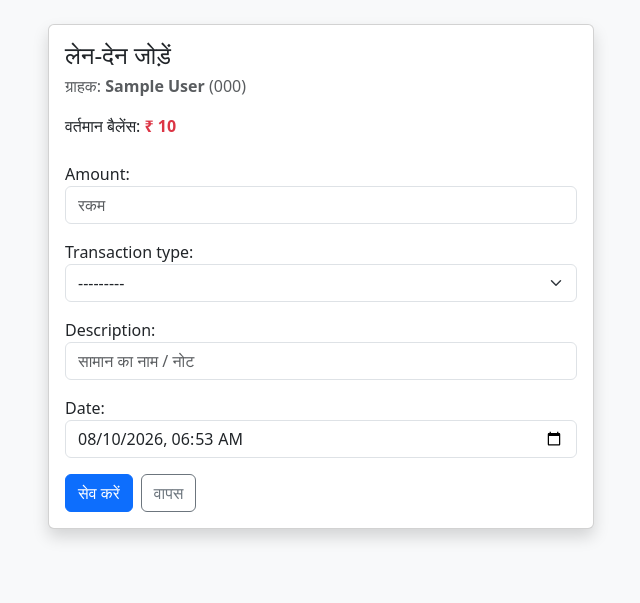
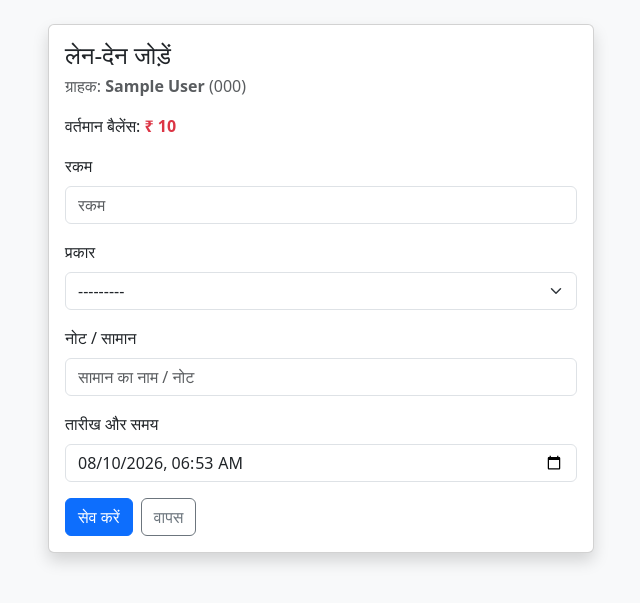
Before and after one commit to kbulbul026-coder/ledger-project, a Django app: page /entry/1/ in a window 1280 px wide. Shown: the part 56-659 px from the top of the page, without its empty margins (319-959 px from the left). Run offline with Django 5.2, Linux system fonts and the light colour scheme; a user stored in the database is signed in; tables that the repository leaves empty hold one stand-in row (values such as "Sample post").

Commit message:
Update add_transaction.html

```diff
--- a/ledger/templates/ledger/add_transaction.html
+++ b/ledger/templates/ledger/add_transaction.html
@@ -7,7 +7,7 @@
                 <div class="card-body">
                     <h4 class="mb-1">लेन-देन जोड़ें</h4>
                     <p class="text-muted">ग्राहक: <strong>{{ customer.name }}</strong> ({{ customer.phone }})</p>
-                    <p class="mb-4">
+                    <p class="mb-3">
                         वर्तमान बैलेंस:
                         <span class="{% if customer.balance > 0 %}text-danger{% else %}text-success{% endif %} fw-bold">
                             ₹ {{ customer.balance }}
@@ -16,7 +16,27 @@
 
                     <form method="post">
                         {% csrf_token %}
-                        {{ form.as_p }}
+
+                        <div class="mb-3">
+                            <label class="form-label">रकम</label>
+                            {{ form.amount }}
+                        </div>
+
+                        <div class="mb-3">
+                            <label class="form-label">प्रकार</label>
+                            {{ form.transaction_type }}
+                        </div>
+
+                        <div class="mb-3">
+                            <label class="form-label">नोट / सामान</label>
+                            {{ form.description }}
+                        </div>
+
+                        <div class="mb-3">
+                            <label class="form-label">तारीख और समय</label>
+                            {{ form.date }}
+                        </div>
+
                         <div class="d-flex gap-2">
                             <button type="submit" class="btn btn-primary">सेव करें</button>
                             <a href="{% url 'customer_detail' customer.id %}" class="btn btn-outline-secondary">वापस</a>
```
